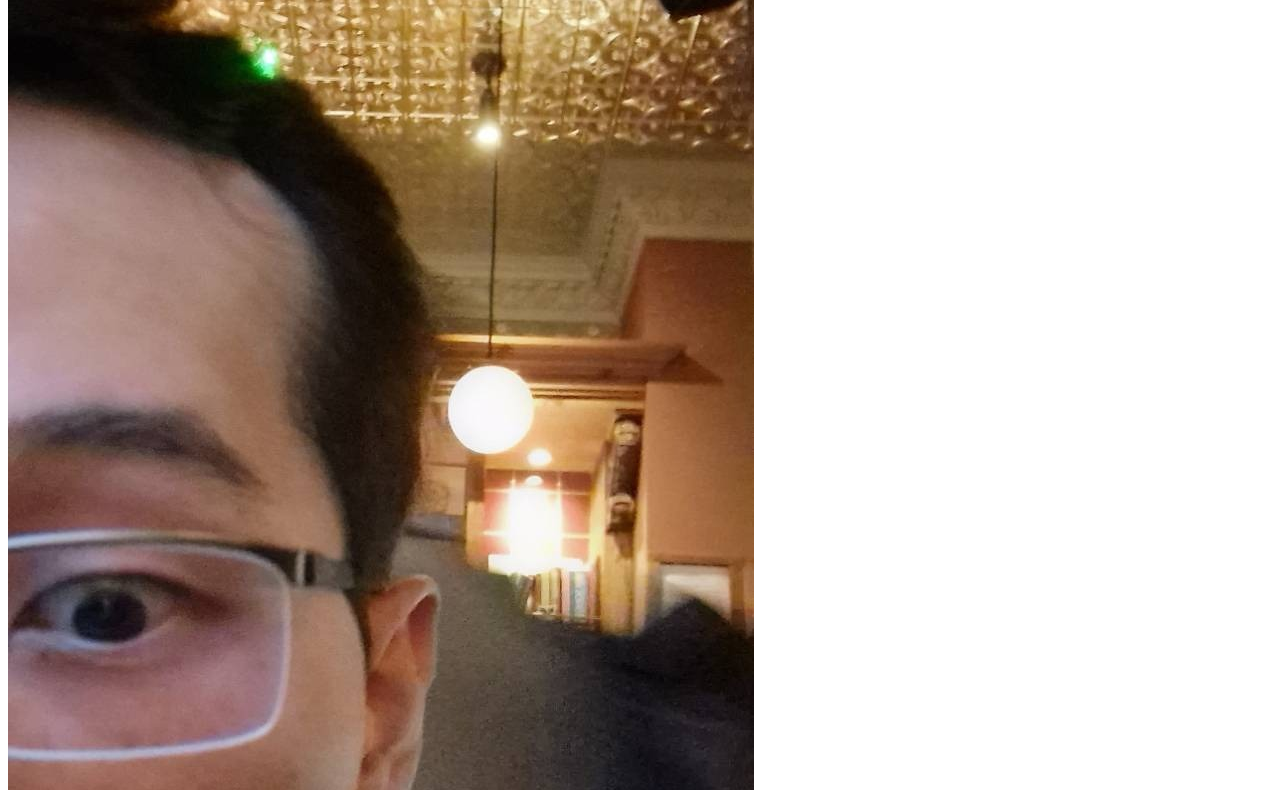
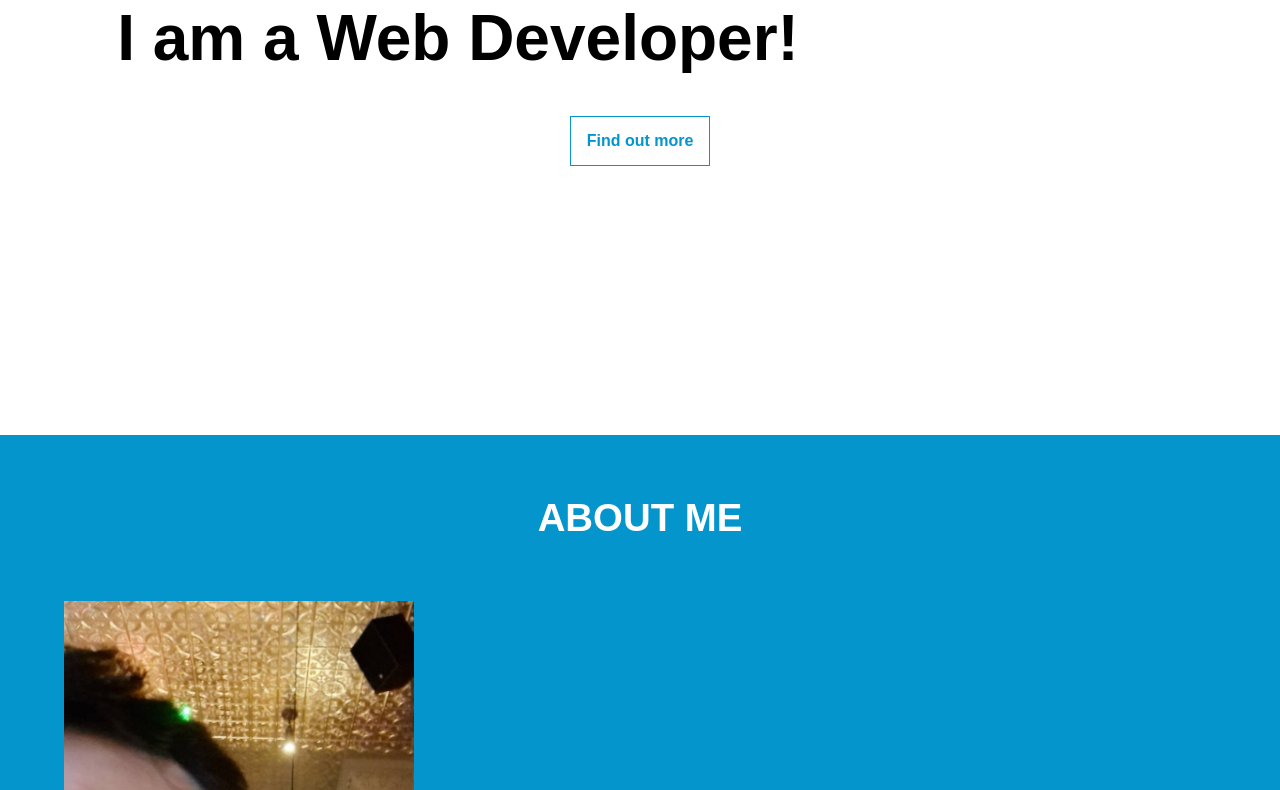
Before and after one commit to G-Siu/G-Siu.github.io, a plain HTML site: page index.html in a window 1280 px wide. Shown: the part 365-1155 px from the top of the page. Drawn offline with Linux system fonts and the light colour scheme.

Commit message:
added styles

```diff
--- a/index.html
+++ b/index.html
@@ -2,17 +2,20 @@
 <html>
     <head>
         <title>My Awesome Portfolio</title>
+        <link rel="stylesheet" href="reset.css">
+        <link rel="stylesheet" href="style.css">
+        <meta name ="viewport" content="width=device-width, initial-scale=1"
     </head>
     <body>
         <header>
             <h1>Hello, world! My name is <span>Gary Siu</span>. <br>
                 I am a Web Developer!</h1>
-                <a href="#">Find out more</a>
+                <a href="#" class="button">Find out more</a>
         </header>
         <main>
-            <section>
+            <section class="about">
                 <h2>About me</h2>
-                <img src="me.jpeg" alt="Half of my face in a restaurant
+                <img src="me.jpeg" class="about-img" alt="Half of my face in a restaurant
                 looking at the camera rather confused">
                 <p>
                     Lorem ipsum dolor, sit amet consectetur adipisicing elit. At optio quas consequatur. Consectetur animi repudiandae aliquid illum aspernatur voluptates placeat commodi in soluta, rerum dicta possimus exercitationem voluptatum ratione vero.
--- /dev/null
+++ b/reset.css
@@ -0,0 +1,55 @@
+/* http://meyerweb.com/eric/tools/css/reset/
+   v2.0 | 20110126
+   License: none (public domain)
+*/
+
+html, body, div, span, applet, object, iframe,
+h1, h2, h3, h4, h5, h6, p, blockquote, pre,
+a, abbr, acronym, address, big, cite, code,
+del, dfn, em, img, ins, kbd, q, s, samp,
+small, strike, strong, sub, sup, tt, var,
+b, u, i, center,
+dl, dt, dd, ol, ul, li,
+fieldset, form, label, legend,
+table, caption, tbody, tfoot, thead, tr, th, td,
+article, aside, canvas, details, embed,
+figure, figcaption, footer, header, hgroup,
+menu, nav, output, ruby, section, summary,
+time, mark, audio, video {
+	margin: 0;
+	padding: 0;
+	border: 0;
+	font-size: 100%;
+	font: inherit;
+	vertical-align: baseline;
+}
+/* HTML5 display-role reset for older browsers */
+article, aside, details, figcaption, figure,
+footer, header, hgroup, menu, nav, section {
+	display: block;
+}
+body {
+	line-height: 1;
+}
+ol, ul {
+	list-style: none;
+}
+blockquote, q {
+	quotes: none;
+}
+blockquote:before, blockquote:after,
+q:before, q:after {
+	content: '';
+	content: none;
+}
+table {
+	border-collapse: collapse;
+	border-spacing: 0;
+}
+
+html {
+	box-sizing: border-box;
+  }
+  *, *:before, *:after {
+	box-sizing: inherit;
+  }
--- /dev/null
+++ b/style.css
@@ -0,0 +1,62 @@
+:root {
+    --primary: #0595cd;
+    --spacing: 4rem;
+}
+
+
+body {
+    font-family: Arial, Helvetica, sans-serif;
+}
+
+header {
+    height: 100vh;
+    display: flex;
+    flex-direction: column;
+    justify-content: center;
+    align-items: center;
+    padding: 2rem;
+}
+
+h1 {
+    margin-bottom: 2rem;
+    font-size: clamp(2rem, 5vw, 20rem);
+    font-weight: bold;
+    line-height: 1.4em;
+}
+
+h2 {
+    margin-bottom: var(--spacing);
+    text-align: center;
+    font-size: 3vw;
+    font-weight: bold;
+    text-transform: uppercase;
+}
+
+.heading-highlight {
+    color: var(--primary);
+}
+
+.button {
+    padding: 1rem;
+    border: 1px solid var(--primary);
+    font-weight: bold;
+    text-decoration: none;
+    color: var(--primary);
+}
+
+.about {
+    padding: var(--spacing);
+    color: white;
+    background-color: var(--primary)
+}
+
+.about-img {
+    max-width: 350px;
+    margin-bottom: 1rem;
+}
+
+p {
+    margin-bottom: 1em;
+    font-size: 1rem;
+    line-height: 1.4rem;
+}
```
